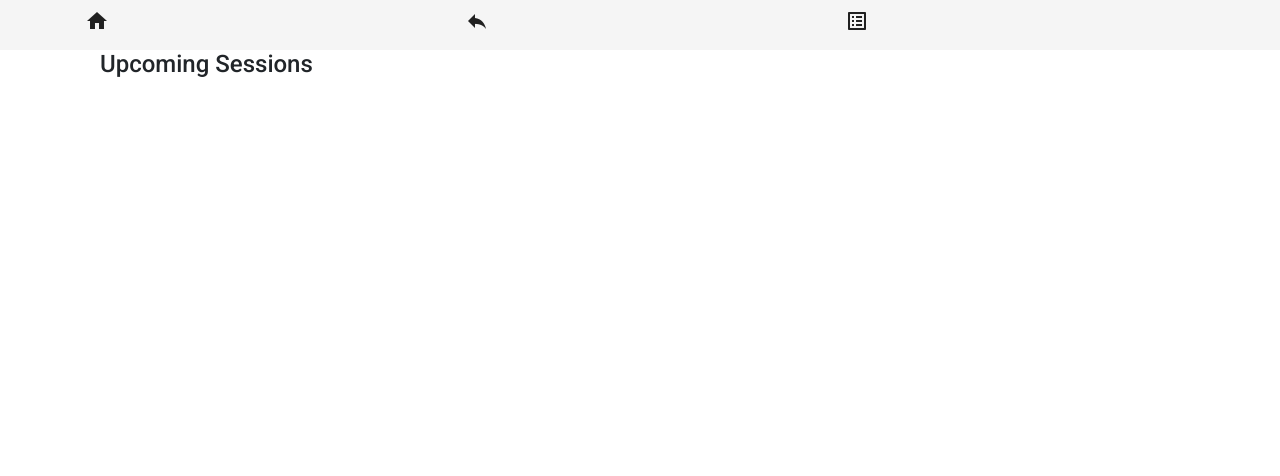
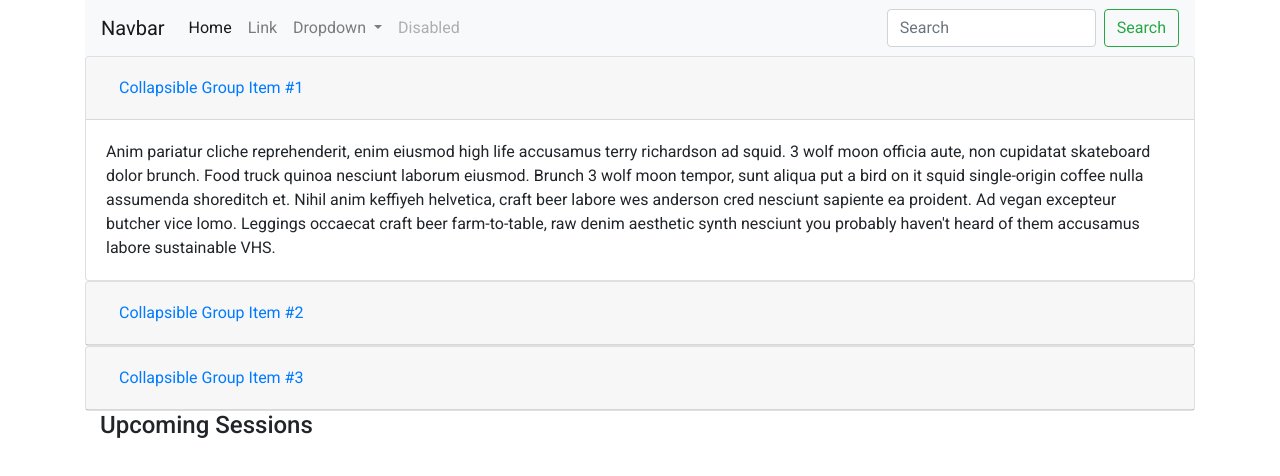
Before and after one commit to MiggelMike/top-coach, an Angular app: page / in a window 1280 px wide. Shown: the top 476 px of the page. Built offline with nearby package versions, Linux system fonts and the light colour scheme.

Commit message:
Bootstrap Collapse Settings eingebaut Test->Bootstrap-Navbar

```diff
--- a/angular.json
+++ b/angular.json
@@ -29,9 +29,15 @@
             ],
             "styles": [
               "./node_modules/@angular/material/prebuilt-themes/indigo-pink.css",
+              "./node_modules/bootstrap/dist/css/bootstrap.min.css",
               "src/styles.scss"
             ],
-            "scripts": []
+            "scripts": [
+                "./node_modules/jquery/dist/jquery.min.js",
+                "./node_modules/popper.js/dist/umd/popper.min.js",
+                "./node_modules/bootstrap/dist/js/bootstrap.min.js"
+
+            ]
           },
           "configurations": {
             "production": {
@@ -96,13 +102,13 @@
             "styles": [
                 "./node_modules/materialize-css/dist/css/materialize.css",
                 "./node_modules/@angular/material/prebuilt-themes/indigo-pink.css",
-                "../node_modules/bootstrap/dist/css/bootstrap.min.css",
+                "./node_modules/bootstrap/dist/css/bootstrap.min.css",
                 "src/styles.scss"
             ],
             "scripts": [
-                "../node_modules/jquery/dist/jquery.min.js",
-                "../node_modules/popper.js/dist/umd/popper.min.js",
-                "../node_modules/bootstrap/dist/js/bootstrap.min.js"
+                "./node_modules/jquery/dist/jquery.min.js",
+                "./node_modules/popper.js/dist/umd/popper.min.js",
+                "./node_modules/bootstrap/dist/js/bootstrap.min.js"
             ]
 
           }
--- a/src/app/app.component.html
+++ b/src/app/app.component.html
@@ -1,30 +1,108 @@
-<mat-toolbar role="toolbar" class="taskHeader">
-    <div class="container">
-        <div class="row">
-            <div class="col align-self-start">
-                <mat-icon>home</mat-icon>
+<div class="container">
+
+    <nav class="navbar navbar-expand-lg navbar-light bg-light">
+        <a class="navbar-brand" href="#">Navbar</a>
+        <button class="navbar-toggler" type="button" data-toggle="collapse" data-target="#navbarSupportedContent"
+            aria-controls="navbarSupportedContent" aria-expanded="false" aria-label="Toggle navigation">
+            <span class="navbar-toggler-icon"></span>
+        </button>
+
+        <div class="collapse navbar-collapse" id="navbarSupportedContent">
+            <ul class="navbar-nav mr-auto">
+                <li class="nav-item active">
+                    <a class="nav-link" href="#">Home <span class="sr-only">(current)</span></a>
+                </li>
+                <li class="nav-item">
+                    <a class="nav-link" href="#">Link</a>
+                </li>
+                <li class="nav-item dropdown">
+                    <a class="nav-link dropdown-toggle" href="#" id="navbarDropdown" role="button"
+                        data-toggle="dropdown" aria-haspopup="true" aria-expanded="false">
+                        Dropdown
+                    </a>
+                    <div class="dropdown-menu" aria-labelledby="navbarDropdown">
+                        <a class="dropdown-item" href="#">Action</a>
+                        <a class="dropdown-item" href="#">Another action</a>
+                        <div class="dropdown-divider"></div>
+                        <a class="dropdown-item" href="#">Something else here</a>
+                    </div>
+                </li>
+                <li class="nav-item">
+                    <a class="nav-link disabled" href="#">Disabled</a>
+                </li>
+            </ul>
+            <form class="form-inline my-2 my-lg-0">
+                <input class="form-control mr-sm-2" type="search" placeholder="Search" aria-label="Search">
+                <button class="btn btn-outline-success my-2 my-sm-0" type="submit">Search</button>
+            </form>
+        </div>
+    </nav>
+
+    <div class="accordion" id="accordionExample">
+        <div class="card">
+            <div class="card-header" id="headingOne">
+                <h5 class="mb-0">
+                    <button class="btn btn-link" type="button" data-toggle="collapse" data-target="#collapseOne"
+                        aria-expanded="true" aria-controls="collapseOne">
+                        Collapsible Group Item #1
+                    </button>
+                </h5>
             </div>
-            <div class="col align-self-center">
-                <mat-icon>reply</mat-icon>
+
+            <div id="collapseOne" class="collapse show" aria-labelledby="headingOne" data-parent="#accordionExample">
+                <div class="card-body">
+                    Anim pariatur cliche reprehenderit, enim eiusmod high life accusamus terry richardson ad squid. 3
+                    wolf moon officia aute, non cupidatat skateboard dolor brunch. Food truck quinoa nesciunt laborum
+                    eiusmod. Brunch 3 wolf moon tempor, sunt aliqua put a bird on it squid single-origin coffee nulla
+                    assumenda shoreditch et. Nihil anim keffiyeh helvetica, craft beer labore wes anderson cred nesciunt
+                    sapiente ea proident. Ad vegan excepteur butcher vice lomo. Leggings occaecat craft beer
+                    farm-to-table, raw denim aesthetic synth nesciunt you probably haven't heard of them accusamus
+                    labore sustainable VHS.
+                </div>
             </div>
-            <div class="col align-self-center">
-                <mat-icon>list_alt</mat-icon>
+        </div>
+        <div class="card">
+            <div class="card-header" id="headingTwo">
+                <h5 class="mb-0">
+                    <button class="btn btn-link collapsed" type="button" data-toggle="collapse"
+                        data-target="#collapseTwo" aria-expanded="false" aria-controls="collapseTwo">
+                        Collapsible Group Item #2
+                    </button>
+                </h5>
+            </div>
+            <div id="collapseTwo" class="collapse" aria-labelledby="headingTwo" data-parent="#accordionExample">
+                <div class="card-body">
+                    Anim pariatur cliche reprehenderit, enim eiusmod high life accusamus terry richardson ad squid. 3
+                    wolf moon officia aute, non cupidatat skateboard dolor brunch. Food truck quinoa nesciunt laborum
+                    eiusmod. Brunch 3 wolf moon tempor, sunt aliqua put a bird on it squid single-origin coffee nulla
+                    assumenda shoreditch et. Nihil anim keffiyeh helvetica, craft beer labore wes anderson cred nesciunt
+                    sapiente ea proident. Ad vegan excepteur butcher vice lomo. Leggings occaecat craft beer
+                    farm-to-table, raw denim aesthetic synth nesciunt you probably haven't heard of them accusamus
+                    labore sustainable VHS.
+                </div>
+            </div>
+        </div>
+        <div class="card">
+            <div class="card-header" id="headingThree">
+                <h5 class="mb-0">
+                    <button class="btn btn-link collapsed" type="button" data-toggle="collapse"
+                        data-target="#collapseThree" aria-expanded="false" aria-controls="collapseThree">
+                        Collapsible Group Item #3
+                    </button>
+                </h5>
+            </div>
+            <div id="collapseThree" class="collapse" aria-labelledby="headingThree" data-parent="#accordionExample">
+                <div class="card-body">
+                    Anim pariatur cliche reprehenderit, enim eiusmod high life accusamus terry richardson ad squid. 3
+                    wolf moon officia aute, non cupidatat skateboard dolor brunch. Food truck quinoa nesciunt laborum
+                    eiusmod. Brunch 3 wolf moon tempor, sunt aliqua put a bird on it squid single-origin coffee nulla
+                    assumenda shoreditch et. Nihil anim keffiyeh helvetica, craft beer labore wes anderson cred nesciunt
+                    sapiente ea proident. Ad vegan excepteur butcher vice lomo. Leggings occaecat craft beer
+                    farm-to-table, raw denim aesthetic synth nesciunt you probably haven't heard of them accusamus
+                    labore sustainable VHS.
+                </div>
             </div>
         </div>
     </div>
-</mat-toolbar>
-
-
-
-
-<div class="container">
-    <!-- <div ngbDropdown class="d-inline-block">
-        <button class="btn btn-outline-primary" id="dropdownBasic1" ngbDropdownToggle>Toggle dropdown</button>
-        <div ngbDropdownMenu aria-labelledby="dropdownBasic1">
-          <button class="dropdown-item">Action - 1</button>
-          <button class="dropdown-item">Another Action</button>
-          <button class="dropdown-item">Something else is here</button>
-        </div>
-      </div> -->
     <router-outlet></router-outlet>
 </div>
--- a/src/app/app.component.scss
+++ b/src/app/app.component.scss
@@ -1,5 +1,4 @@
 .taskHeader {
-    // background-color: transparent;
     padding:  2px;
     height: 50px;
     align-content: flex-end;
--- a/src/app/app.module.ts
+++ b/src/app/app.module.ts
@@ -6,6 +6,7 @@ import { BrowserAnimationsModule } from '@angular/platform-browser/animations';
 import { MatSliderModule } from '@angular/material/slider';
 import { MatToolbarModule } from '@angular/material/toolbar';
 import { MatExpansionModule } from '@angular/material/expansion';
+import { MatSidenavModule, MatSidenav } from '@angular/material/sidenav';
 import { MatMenuModule } from '@angular/material/menu';
 import { AppRoutingModule } from './app-routing.module';
 import { AnstehendeSessionsComponent } from './anstehende-sessions/anstehende-sessions.component';
@@ -27,7 +28,8 @@ import { MatIconModule } from '@angular/material/icon';
         MatMenuModule,
         AppRoutingModule,
         BsDropdownModule,
-        MatIconModule
+        MatIconModule,
+        MatSidenavModule
     ],
     providers: [],
     bootstrap: [AppComponent]
```
